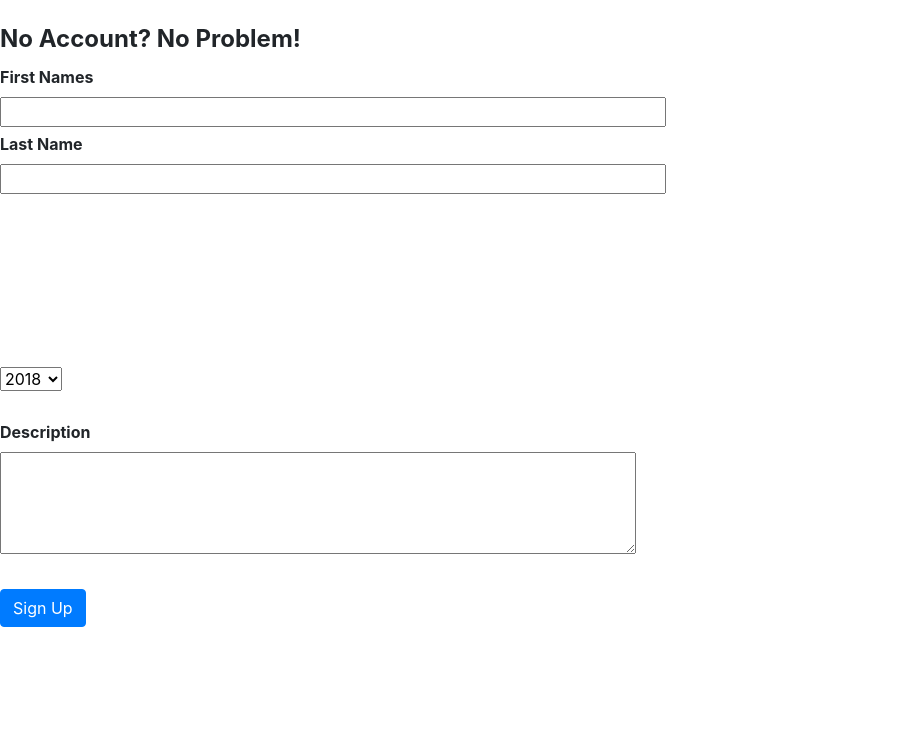
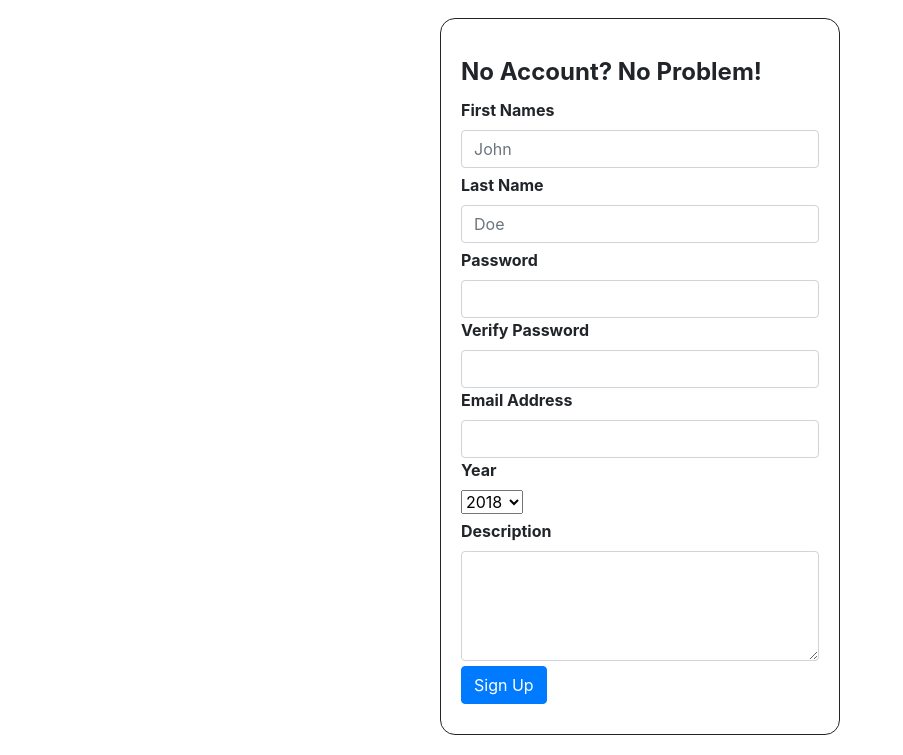
Before and after one commit to jonathankopp/Tutor-and-Student-Connection-TaSC-, a PHP site: page /signup.php in a window 1280 px wide. Shown: the part 176-931 px from the top of the page, without its empty margins (0-903 px from the left). Before the commit the page ends 803 px from the top, so only its background shows below. Run offline with PHP 8.4, Linux system fonts and the light colour scheme.

Commit message:
signup almost

```diff
--- a/Resources/index.css
+++ b/Resources/index.css
@@ -35,7 +35,7 @@ section {
 }
 
 form{
-    padding-top: 15px;
+  padding-top: 15px;
 	padding-bottom: 5px;
 }
 
@@ -50,13 +50,15 @@ legend{
 .value{
 	border-bottom: 5px;
   margin-bottom: 5px;
+}
 
+div {
+  margin-bottom: 5px;
 }
 
 .tooltip {
     position: relative;
     display: inline-block;
-
 }
 
 .tooltip .bottomtooltiptext {
--- a/signup.php
+++ b/signup.php
@@ -129,6 +129,7 @@
 	    }
 	  }
 	?>
+  <section>
 	<form id="new_user" name="new_user" action="signup.php" method="post" onsubmit="return validateSignUp(this);">
     <fieldset>
       <legend>No Account? No Problem!</legend>
@@ -136,33 +137,33 @@
 
         <label class="field">First Names</label>
         <div class="value">
-            <input type="text" size="60" value="" name="firstNames" id="firstNames"/>
+            <input class="form-control" placeholder = "John" type="text" size="60" value="" name="firstNames" id="firstNames"/>
         </div>
 
         <label class="field">Last Name</label>
         <div class="value">
-            <input type="text" size="60" value="" name="lastName" id="lastName"/>
+            <input class="form-control" placeholder = "Doe" type="text" size="60" value="" name="lastName" id="lastName"/>
         </div>
 
-        <label class="field tooltip">Password</label><br>
+        <label class="field">Password</label>
+        <input class="form-control" type="password" size="60" value="" name="new_password" id="new_password"/>
         <div class="value tooltip">
             <span class="righttooltiptext">Your password should be a combination of letters and symbols</span>
-            <input type="password" size="60" value="" name="new_password" id="new_password"/>
-        </div><br>
+        </div>
 
-        <label class="field tooltip">Verify Password</label><br>
+        <label class="field">Verify Password</label>
+        <input class="form-control" type="password" size="60" value="" name="verify_password" id="verify_password"/>
         <div class="value tooltip">
             <span class="righttooltiptext">Your password should be a combination of letters and symbols</span>
-            <input type="password" size="60" value="" name="verify_password" id="verify_password"/>
-        </div><br>
+        </div>
 
-        <label class="field tooltip">Email Address</label><br>
+        <label class="field">Email Address</label>
+        <input class="form-control" type="text" size="60" value="" name="new_email" id="new_email"/>
         <div class="value tooltip">
             <span class="bottomtooltiptext"> psst...you should use your RPI email </span>
-            <input type="text" size="60" value="" name="new_email" id="new_email"/>
-        </div><br>
+        </div>
 
-        <label class="field tooltip">Year</label><br>
+        <label class="field">Year</label>
         <div class="value">
           <select name="year" id="year">
           	<option value="2018" selected>2018</option>
@@ -172,17 +173,18 @@
           	<option value="2022">2022</option>
           	<option value="2023">2023</option>
           </select>
-        </div><br>
+        </div>
 
-        <label class="field">Description</label><br>
+        <label class="field">Description</label>
         <div class="value">
-        	<textarea type="text" rows="4" cols="60" value="" name="description" id="description">
-        </textarea></div><br>
+        	<textarea class="form-control" type="text" rows="4" cols="60" value="" name="description" id="description">
+        </textarea></div>
 
 
     	 <input class="btn btn-primary" type="submit" value="Sign Up" id="save" name="save"/>
       </div>
     </fieldset>
   </form>
+  </section>
 </body>
 </html>
```
